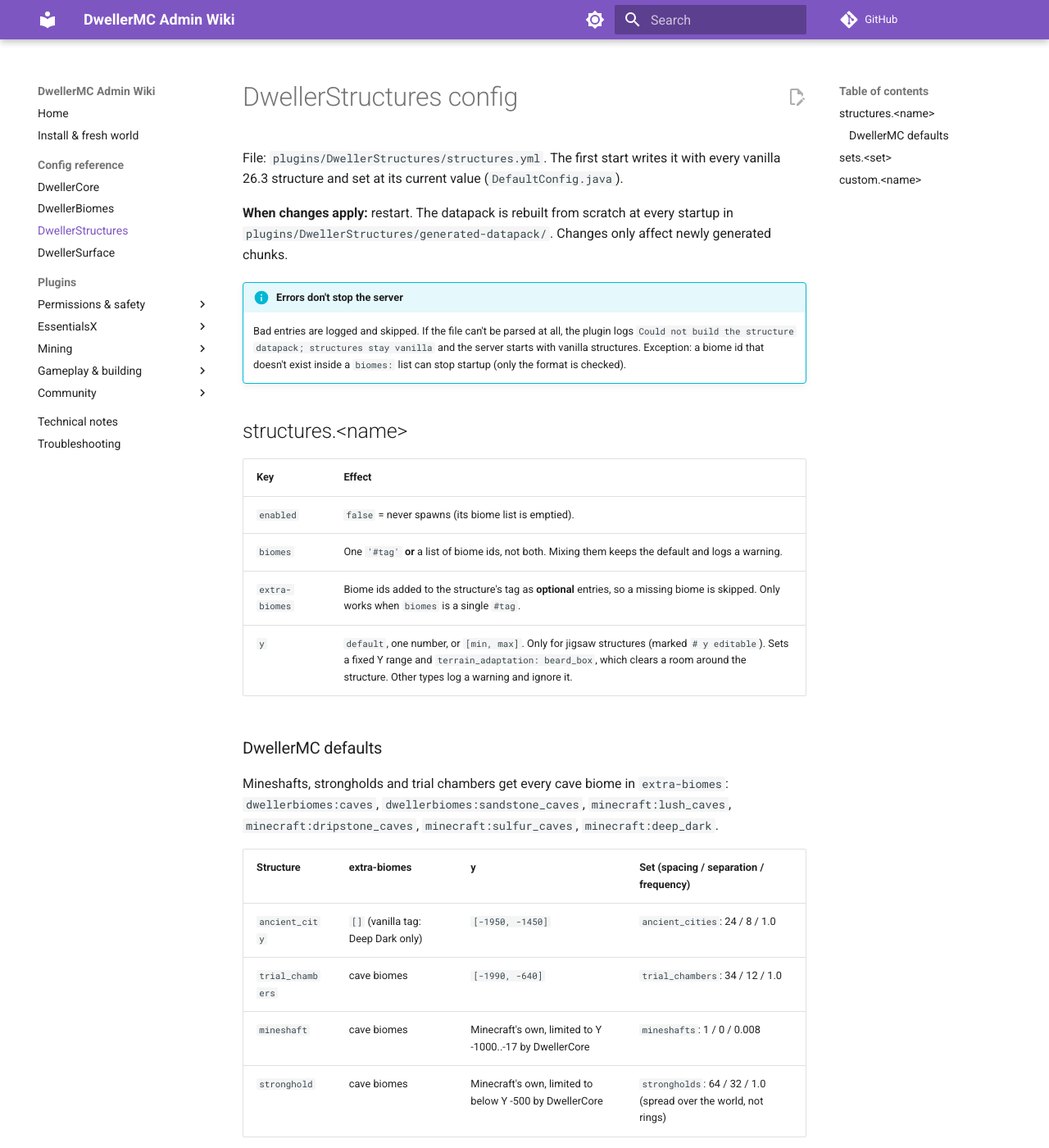
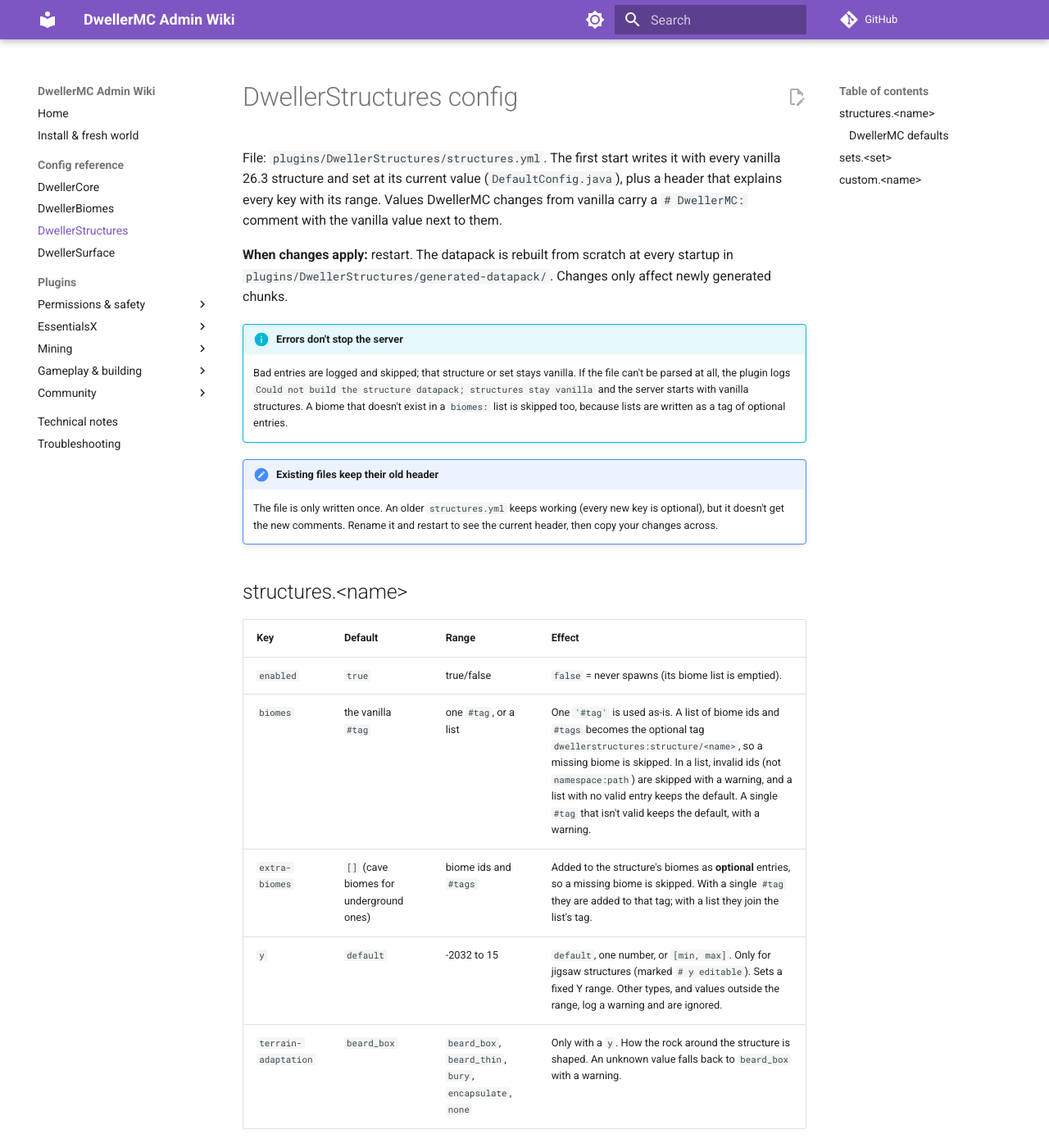
Before and after one commit to Craftyplayz/DwellerMC-admin-wiki, an MkDocs documentation site: the page built from docs/config-structures.md, in a window 1280 px wide and 1400 px high. Shown: the whole window at 82% size. Built offline with MkDocs 1.6.1 and Material for MkDocs 9.7.7, drawn with Linux system fonts in a browser that asks for light colours; comment, search, counter and statistics services are not loaded; some of the changed text lies outside the part shown.

Commit message:
Make every gameplay value configurable
Co-Authored-By: Claude Opus 5.5 <noreply@anthropic.com>

```diff
--- a/docs/config-structures.md
+++ b/docs/config-structures.md
@@ -1,20 +1,28 @@
 # DwellerStructures config
 
-File: `plugins/DwellerStructures/structures.yml`. The first start writes it with every vanilla 26.3 structure and set at its current value (`DefaultConfig.java`).
+File: `plugins/DwellerStructures/structures.yml`. The first start writes it with every vanilla 26.3 structure and set at its current value (`DefaultConfig.java`), plus a header that explains every key with its range. Values DwellerMC changes from vanilla carry a `# DwellerMC:` comment with the vanilla value next to them.
 
 **When changes apply:** restart. The datapack is rebuilt from scratch at every startup in `plugins/DwellerStructures/generated-datapack/`. Changes only affect newly generated chunks.
 
 !!! info "Errors don't stop the server"
-    Bad entries are logged and skipped. If the file can't be parsed at all, the plugin logs `Could not build the structure datapack; structures stay vanilla` and the server starts with vanilla structures. Exception: a biome id that doesn't exist inside a `biomes:` list can stop startup (only the format is checked).
+    Bad entries are logged and skipped; that structure or set stays vanilla. If the file can't be parsed at all, the plugin logs `Could not build the structure datapack; structures stay vanilla` and the server starts with vanilla structures. A biome that doesn't exist in a `biomes:` list is skipped too, because lists are written as a tag of optional entries.
+
+!!! note "Existing files keep their old header"
+    The file is only written once. An older `structures.yml` keeps working (every new key is optional), but it doesn't get the new comments. Rename it and restart to see the current header, then copy your changes across.
 
 ## structures.&lt;name&gt;
 
-| Key | Effect |
-|---|---|
-| `enabled` | `false` = never spawns (its biome list is emptied). |
-| `biomes` | One `'#tag'` **or** a list of biome ids, not both. Mixing them keeps the default and logs a warning. |
-| `extra-biomes` | Biome ids added to the structure's tag as **optional** entries, so a missing biome is skipped. Only works when `biomes` is a single `#tag`. |
-| `y` | `default`, one number, or `[min, max]`. Only for jigsaw structures (marked `# y editable`). Sets a fixed Y range and `terrain_adaptation: beard_box`, which clears a room around the structure. Other types log a warning and ignore it. |
+| Key | Default | Range | Effect |
+|---|---|---|---|
+| `enabled` | `true` | true/false | `false` = never spawns (its biome list is emptied). |
+| `biomes` | the vanilla `#tag` | one `#tag`, or a list | One `'#tag'` is used as-is. A list of biome ids and `#tags` becomes the optional tag `dwellerstructures:structure/<name>`, so a missing biome is skipped. In a list, invalid ids (not `namespace:path`) are skipped with a warning, and a list with no valid entry keeps the default. A single `#tag` that isn't valid keeps the default, with a warning. |
+| `extra-biomes` | `[]` (cave biomes for underground ones) | biome ids and `#tags` | Added to the structure's biomes as **optional** entries, so a missing biome is skipped. With a single `#tag` they are added to that tag; with a list they join the list's tag. |
+| `y` | `default` | -2032 to 15 | `default`, one number, or `[min, max]`. Only for jigsaw structures (marked `# y editable`). Sets a fixed Y range. Other types, and values outside the range, log a warning and are ignored. |
+| `terrain-adaptation` | `beard_box` | `beard_box`, `beard_thin`, `bury`, `encapsulate`, `none` | Only with a `y`. How the rock around the structure is shaped. An unknown value falls back to `beard_box` with a warning. |
+
+**terrain-adaptation.** `beard_box` clears a room around the structure and fills under it, so it isn't buried in solid rock; that's what makes deep trial chambers and ancient cities walkable. `beard_thin` clears less. `bury` and `encapsulate` keep the structure inside solid rock (players have to dig in). `none` places it as-is, so most of it is solid stone in a cave world.
+
+**Ids.** `minecraft:lush_caves`, `dwellerbiomes:sandstone_caves` and `#minecraft:is_overworld` are valid. `lush_caves` without a namespace is not: in a list it is skipped, and as a single entry the default biomes are kept. Both log a warning.
 
 ### DwellerMC defaults
 
@@ -29,10 +37,12 @@ Mineshafts, strongholds and trial chambers get every cave biome in `extra-biomes
 
 Mineshaft and stronghold heights can't be set here: Minecraft places them at a random height below sea level. DwellerCore drops the ones outside its `structures.height-limits` (see [DwellerCore config](config-core.md#structures)), so their sets are tuned up to make up for the dropped ones. Mineshafts: about 45% of attempts land inside Y -1000..-17, so 0.008 gives roughly vanilla's 0.4% per chunk.
 
+These defaults live in `DefaultConfig.java` only to write the first file. After that, `structures.yml` is the only place they are read from; change them there.
+
 Every other structure keeps its vanilla biomes, so in a DwellerCore + DwellerBiomes world it doesn't spawn (those biomes don't exist there).
 
 !!! warning "Roof rule"
-    DwellerCore cancels any structure whose bounding box reaches **Y -16 or higher** (`StructureFilter.java`). Keep every `y` below -16. That's why `ancient_city` and `trial_chambers` default deeper than vanilla. Villages snap to the surface (the roof) and get cancelled, so underground villages don't work.
+    DwellerCore cancels any structure whose bounding box reaches **Y -16 or higher** (`StructureFilter.java`). Keep every `y` below -16, with room for the structure's full height above it. That's why `ancient_city` and `trial_chambers` default deeper than vanilla. Villages snap to the surface (the roof) and get cancelled, so underground villages don't work.
 
 ## sets.&lt;set&gt;
 
@@ -40,25 +50,29 @@ Structures listed in the same set share these numbers.
 
 | Key | Valid range | Effect |
 |---|---|---|
-| `spacing` | 1–4096 | Average distance between spawn attempts, in chunks. |
-| `separation` | 0 to spacing − 1 | Minimum distance between attempts, in chunks. |
+| `spacing` | 1 to 4096 | Average distance between spawn attempts, in chunks. |
+| `separation` | 0 to spacing - 1 | Minimum distance between attempts, in chunks. |
 | `frequency` | above 0, up to 1 | Chance each attempt spawns. |
-| `distance` / `spread` / `count` | 0–1023 / 0–1023 / 1–4095 | Strongholds only: rings around 0,0. Ignored when the set has `spacing`, which switches strongholds to spread placement (`spacing` needs `separation` too). |
+| `distance` / `spread` / `count` | 0 to 1023 / 0 to 1023 / 1 to 4095 | Ring sets (strongholds in vanilla): rings around 0,0. Ignored when the set has `spacing`, which switches it to spread placement (`spacing` needs `separation` too). |
 
 Out-of-range values: the whole set is skipped with a warning and stays vanilla.
+
+Lower spacing means more of that structure: halving spacing gives about four times as many. A frequency below 1 thins them out without changing the grid. Very low spacing on big structures (ancient cities at spacing 4) makes them overlap and cut into each other, and slows chunk generation.
 
 ## custom.&lt;name&gt;
 
 Your own structure from an `.nbt` file saved with a structure block, copied into `plugins/DwellerStructures/custom/`.
 
-| Key | Default | Effect |
-|---|---|---|
-| `file` | `<name>.nbt` | File inside `custom/`. Paths outside that folder are rejected. |
-| `enabled` | `true` | `false` = skipped. |
-| `biomes` | `['#minecraft:is_overworld']` | Ids or tags, written as optional entries (a missing biome never breaks startup). In a DwellerBiomes world, list the cave biomes. |
-| `y` | **required** | One number or `[min, max]`. Missing = skipped. |
-| `spacing` / `separation` / `frequency` | 32 / 8 / 1.0 | Same rules as sets. |
+| Key | Default | Range | Effect |
+|---|---|---|---|
+| `file` | `<name>.nbt` | file name | File inside `custom/`. Paths outside that folder are rejected. |
+| `enabled` | `true` | true/false | `false` = skipped. |
+| `biomes` | `['#minecraft:is_overworld']` | ids and `#tags` | Written as optional entries (a missing biome never breaks startup). In a DwellerBiomes world, list the cave biomes. |
+| `y` | **required** | -2032 to 15 | One number or `[min, max]`. Missing = skipped. |
+| `spacing` / `separation` / `frequency` | 32 / 8 / 1.0 | as sets | Same rules as sets. |
+| `terrain-adaptation` | `beard_box` | as above | How the rock around it is shaped. |
+| `step` | `underground_structures` | a generation step | When in world generation it is placed: `raw_generation`, `lakes`, `local_modifications`, `underground_structures`, `surface_structures`, `strongholds`, `underground_ores`, `underground_decoration`, `fluid_springs`, `vegetal_decoration`, `top_layer_modification`. An unknown step falls back to the default. |
 
-Names: lowercase letters, digits, `_`. Custom structures are single-piece jigsaw structures (`underground_structures` step) with `beard_box` room clearing.
+Names: lowercase letters, digits, `_`. Custom structures are single-piece jigsaw structures. The jigsaw size (1) and reach (80 blocks) are fixed in the code, because a single piece has nothing to expand. A later `step` (for example `top_layer_modification`) places it after ores and decorations, so ores and glow lichen never grow into it; an earlier one lets them.
 
 See also: [DwellerBiomes biome names](config-biomes.md#default-biomes), [Troubleshooting](troubleshooting.md).
```
Also changed, not shown: docs/config-biomes.md (+5 -5 lines), docs/troubleshooting.md (+1 -1 lines).
